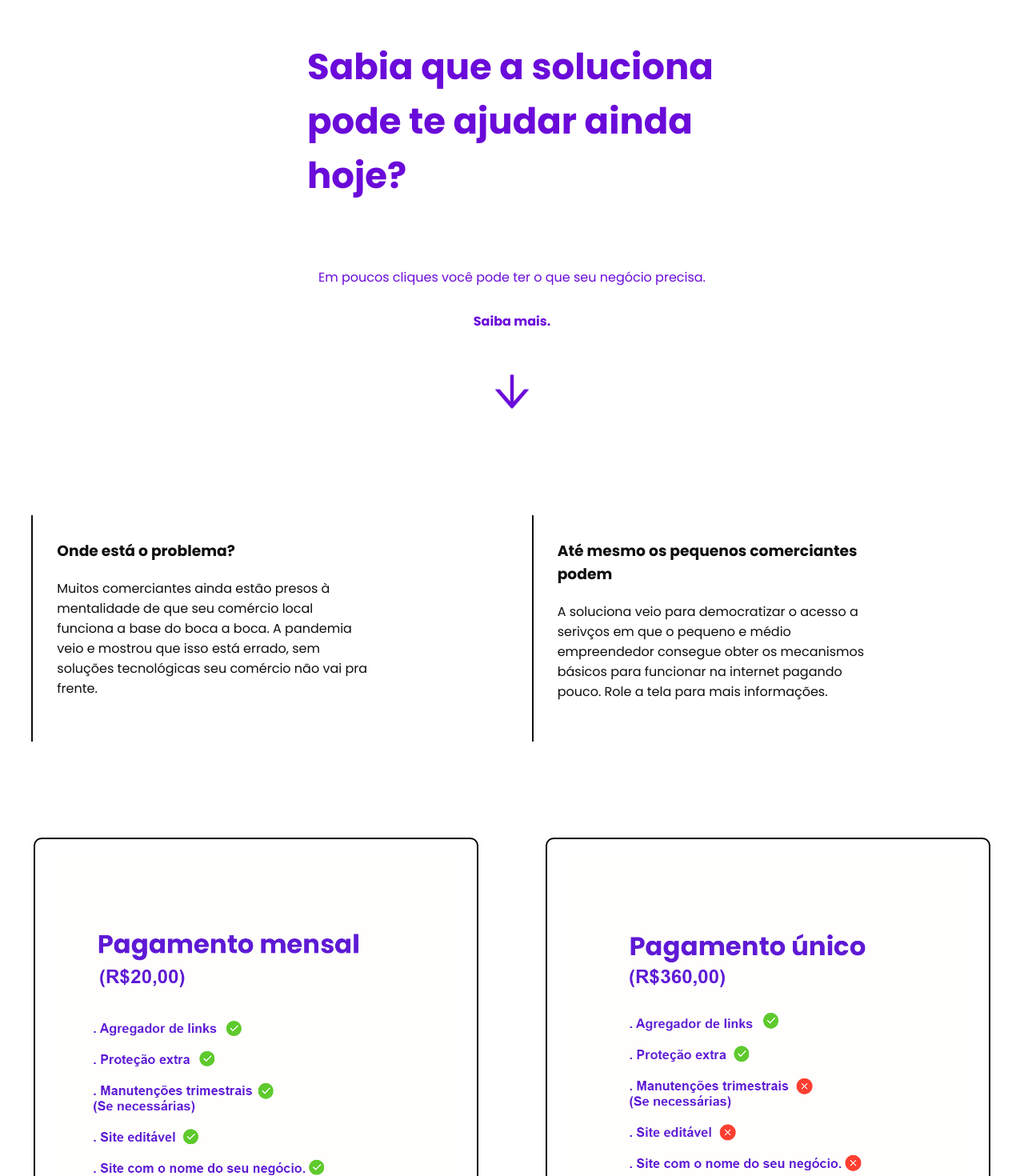
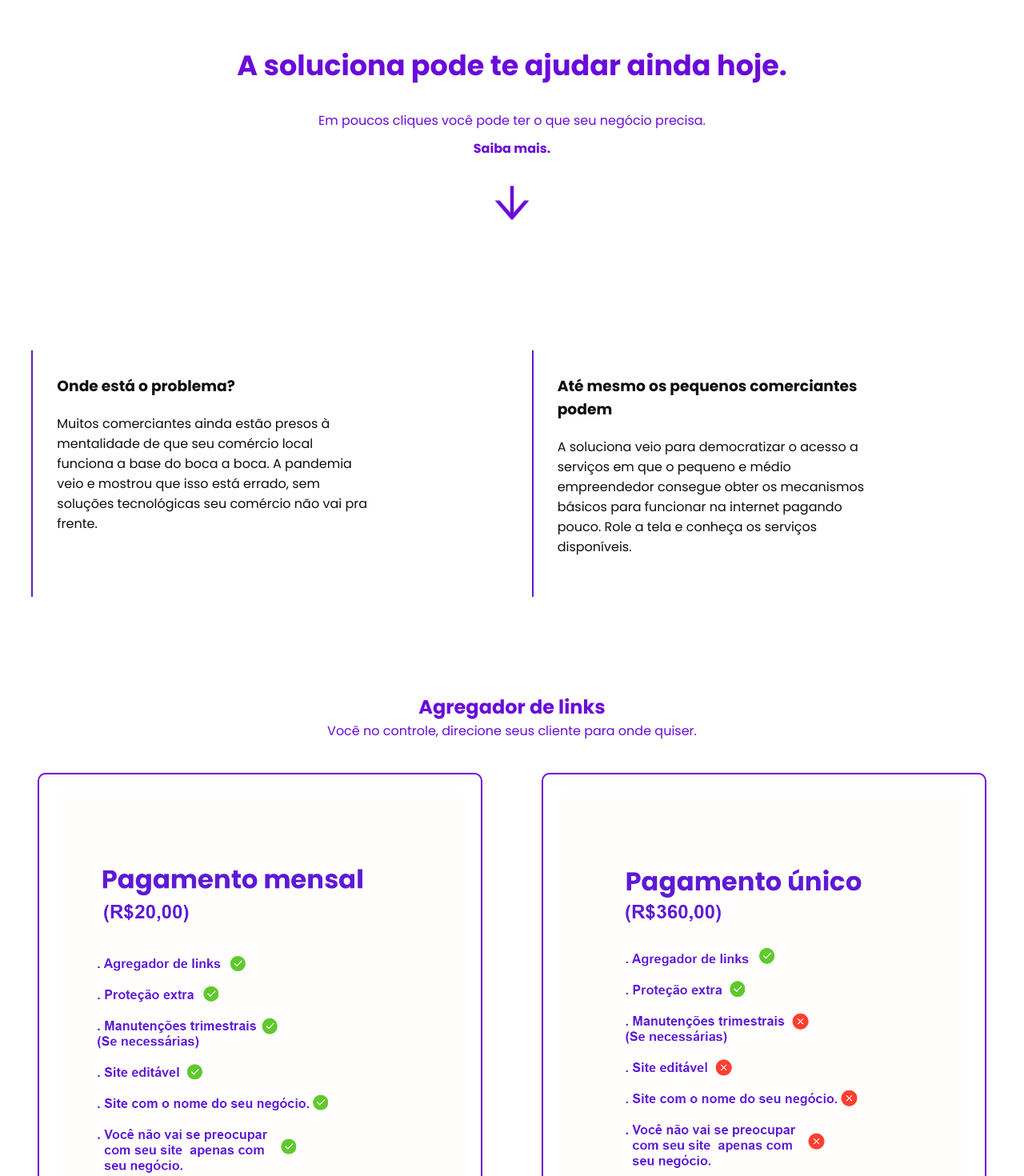
Before and after one commit to theJoseNeto/Soluciona-website, a React (Create React App) app: page / in a window 1280 px wide. Shown: the part 180-1650 px from the top of the page at 80% size. Built offline with nearby package versions, Linux system fonts and the light colour scheme.

Commit message:
molhorado o design da hme page

```diff
--- a/src/components/text-box/style.css
+++ b/src/components/text-box/style.css
@@ -1,8 +1,8 @@
 .text-box{
-    border-left: solid 2px #0f0e0e;
+    border-left: solid 2px #5F18D5;
     color: #0f0e0e;
     padding: 30px 50px 50px 30px;
-    margin: 10px;
+    margin: 10px 10px 40px;
 }
 .text-box h3{
     margin-bottom: 2rem;
--- a/src/pages/home/homePage.css
+++ b/src/pages/home/homePage.css
@@ -1,21 +1,33 @@
+.cta-container-title{
+    padding: 50px;
+    margin-top: 35px;
+    display: flex;
+    flex-direction: column;
+    align-items: center;
+    justify-content: center;
+
+
+
+}
+
 .cta-title{
-    font-size: 45px;
-    display: block;
-    width: 80%;
-    margin: 80px auto;
+    font-size: 35px;
+    text-align: center;
 }
+
+
 
 .container-arrow {
     display: flex;
     align-items: center;
     justify-content: center;
     flex-direction: column;
-    margin-top: 50px;
+    margin-top: 30px;
     text-align: center;
 }
 
 .container-arrow p{
-    margin-bottom: 30px;
+    margin: 0px 20px 10px;
 
 }
 
@@ -47,15 +59,18 @@
 
 }
 
+.container-plan-images{
 
+    padding: 0 10px;
+}
 .container-plan-images img{
-    width: 100vw;
+    width: 100%;
     border-radius: 5px;
 }
 
 
 .container-child-plan-images{
-    border: solid 2px black;
+    border: solid 2px var(--primary-color);
     border-radius: 10px;
     padding: 20px;
     display: flex;
@@ -76,19 +91,28 @@
 
 @media all and (min-width : 786px) {
 
+    .container-arrow{
+        margin-bottom: 80px;
+    }
+
     .container-plan-images{
+        display: flex;
+        flex-direction: column;
+
+    }
+    .container-plan-images-row-01{
+        display: flex;
+        align-items: center;
+        flex-direction: column;
+        text-align: center;
+    }
+
+    .container-plan-images-row-02{
+        margin-top: 40px;
         display: flex;
         align-items: center;
         justify-content: space-around;
     }
-
-    .cta-title{
-        width: 40%;
-    }
-    .container-arrow{
-        margin-bottom: 100px;
-    }
-
     .container-plan-images{
         display:  flex;
     }
--- a/src/pages/home/homepage.jsx
+++ b/src/pages/home/homepage.jsx
@@ -14,7 +14,9 @@ export default function Home(){
         <div className="page-home">
             <Header/>
 
-            <h1 className="cta-title">Sabia que a soluciona pode te ajudar ainda hoje?</h1>
+           <div className="cta-container-title">
+            <h1 className="cta-title">A soluciona pode te ajudar ainda hoje.</h1>
+
             <div className="container-arrow">
 
             <p>Em poucos cliques você pode ter o que seu negócio precisa.</p>
@@ -23,6 +25,7 @@ export default function Home(){
             <button className="arrow-icon">
              <AiOutlineArrowDown />
             </button>
+        </div>
         </div>
 
         <section className="container-text-box">
@@ -33,13 +36,22 @@ export default function Home(){
 
             <TextBox
             title='Até mesmo os pequenos comerciantes podem'
-            text='A soluciona veio para democratizar o acesso a serivços em que o pequeno e médio empreendedor consegue obter os mecanismos básicos para funcionar na internet pagando pouco. Role a tela para mais informações.'/>
+            text='A soluciona veio para democratizar o acesso a serviços em que o pequeno e médio empreendedor consegue obter os mecanismos básicos para funcionar na internet pagando pouco. Role a tela e conheça os serviços disponíveis.'/>
         </section>
+
 
         <section className="container-plan-images">
 
+        <div className="container-plan-images-row-01">
+            <div className="product-name">
+                <h2>Agregador de links</h2>
+                <p>Você no controle, direcione seus cliente para onde quiser.</p>
+            </div>
+        </div>
+
+        <div className="container-plan-images-row-02">
+
             <div className="col-02 container-child-plan-images">
-
                 <img src={pgtoUnique} alt="services"/>
                 <a href="https://bit.ly/mensal-soluciona"  className="default-cta-button">Adquirir plano</a>
             </div>
@@ -49,6 +61,7 @@ export default function Home(){
                 <a href="https://bit.ly/pgto-unico-soluciona" className="default-cta-button">Adquirir plano</a>
             </div>
 
+        </div>
 
         </section>
 
```
Lines whose indentation alone changed are shown as unchanged.
